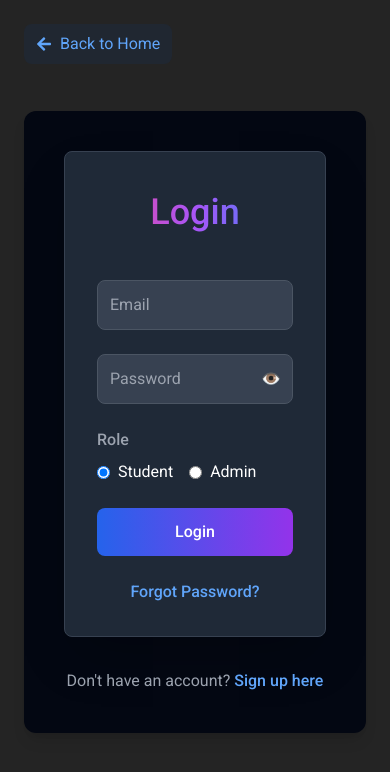
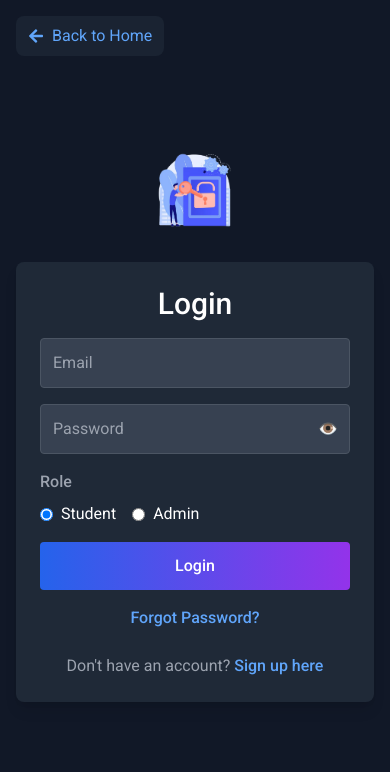
Before and after one commit to Somepalli-Venkatesh/vsm, a React (Vite) app in the folder frontend/: page /login in a window 390 px wide. Shown: the top 772 px of the page. Built offline with nearby package versions, Linux system fonts and the light colour scheme; no server answers; a web font is replaced by a local one.

Commit message:
login page

```diff
--- a/frontend/src/pages/Login.jsx
+++ b/frontend/src/pages/Login.jsx
@@ -3,7 +3,7 @@ import { useState } from "react";
 import axios from "../api/axios";
 import { useNavigate } from "react-router-dom";
 import { FaArrowLeft } from "react-icons/fa";
-import loginImage from "../assets/vsmlog.png"; // Replace with your image
+import loginImage from "../assets/vsmlog.png"; // Your logo image
 
 const Login = () => {
   const [email, setEmail] = useState("");
@@ -17,7 +17,6 @@ const Login = () => {
   const [showForgotModal, setShowForgotModal] = useState(false);
   const [forgotEmail, setForgotEmail] = useState("");
   const [forgotMessage, setForgotMessage] = useState("");
-  // New state to track success (true) or error (false)
   const [forgotSuccess, setForgotSuccess] = useState(null);
   const [forgotLoading, setForgotLoading] = useState(false);
 
@@ -85,38 +84,35 @@ const Login = () => {
   };
 
   return (
-    <div className="min-h-screen flex items-center justify-center bg-gray-1000 p-6 relative overflow-hidden">
+    <div className="min-h-screen bg-gray-900 text-white flex flex-col justify-center p-4 overflow-y-auto relative">
+      {/* Back Button */}
       <button
         onClick={() => navigate("/")}
         type="button"
-        className="absolute top-6 left-6 flex items-center text-blue-400 hover:text-blue-600 transition duration-300 z-30 bg-gray-800 bg-opacity-70 px-3 py-2 rounded-lg"
+        className="absolute top-4 left-4 flex items-center text-blue-400 hover:text-blue-600 z-30 bg-gray-800 bg-opacity-70 px-3 py-2 rounded-lg"
       >
         <FaArrowLeft className="mr-2" />
         Back to Home
       </button>
 
-      <div className="flex flex-col md:flex-row items-center w-full max-w-5xl bg-gray-1000 rounded-xl overflow-hidden gap-10 relative z-20 shadow-lg">
-        <div className="hidden md:flex md:w-1/2 p-12 items-center justify-center">
+      {/* Logo/Image */}
+      <div className="flex justify-center mb-6">
         <img
           src={loginImage}
-            alt="Login Illustration"
-            className="max-w-full h-auto rounded-lg shadow-lg hover:scale-105 transition duration-500 ease-in-out"
+          alt="Login Logo"
+          className="w-24 h-24 object-contain"
         />
       </div>
 
-        <div className="w-full md:w-1/2 p-10 bg-gray-950 rounded-lg text-white space-y-8">
-          <form
-            onSubmit={handleSubmit}
-            className="space-y-6 bg-gray-800 p-8 rounded-lg shadow-2xl border border-gray-700 hover:shadow-blue-500/50 transition duration-500 ease-in-out"
-          >
-            <h2 className="text-4xl font-extrabold text-center mt-2 mb-6 bg-gradient-to-r from-pink-500 via-purple-500 to-blue-500 bg-clip-text text-transparent">
-              Login
-            </h2>
+      {/* Login Form Container */}
+      <div className="max-w-md w-full mx-auto bg-gray-800 p-6 rounded-lg shadow-lg">
+        <h2 className="text-3xl font-bold text-center mb-4">Login</h2>
         {message && (
           <div className="mb-4 text-center text-red-400 font-medium">
             {message}
           </div>
         )}
+        <form onSubmit={handleSubmit} className="space-y-4">
           <input
             type="email"
             name="email"
@@ -124,7 +120,7 @@ const Login = () => {
             value={email}
             onChange={handleChange}
             required
-              className="w-full p-3 bg-gray-700 text-white border border-gray-600 rounded-lg focus:ring-2 focus:ring-blue-500 focus:outline-none placeholder-gray-400"
+            className="w-full p-3 bg-gray-700 border border-gray-600 rounded focus:ring-2 focus:ring-blue-500 placeholder-gray-400"
           />
           <div className="relative">
             <input
@@ -134,22 +130,20 @@ const Login = () => {
               value={password}
               onChange={handleChange}
               required
-                className="w-full p-3 bg-gray-700 text-white border border-gray-600 rounded-lg focus:ring-2 focus:ring-blue-500 focus:outline-none placeholder-gray-400"
+              className="w-full p-3 bg-gray-700 border border-gray-600 rounded focus:ring-2 focus:ring-blue-500 placeholder-gray-400"
             />
             <button
               type="button"
               onClick={() => setShowPassword(!showPassword)}
-                className="absolute inset-y-0 right-3 flex items-center text-gray-400 hover:text-gray-300"
+              className="absolute inset-y-0 right-3 flex items-center text-gray-400"
             >
               {showPassword ? "🙈" : "👁️"}
             </button>
           </div>
           <div>
-              <label className="block text-gray-400 font-medium mb-2">
-                Role
-              </label>
+            <label className="block mb-2 text-gray-400 font-medium">Role</label>
             <div className="flex space-x-4">
-                <label className="inline-flex items-center">
+              <label className="flex items-center">
                 <input
                   type="radio"
                   name="role"
@@ -160,7 +154,7 @@ const Login = () => {
                 />
                 <span className="ml-2">Student</span>
               </label>
-                <label className="inline-flex items-center">
+              <label className="flex items-center">
                 <input
                   type="radio"
                   name="role"
@@ -175,8 +169,8 @@ const Login = () => {
           </div>
           <button
             type="submit"
-              className="w-full bg-gradient-to-r from-blue-600 to-purple-600 text-white py-3 rounded-lg font-semibold hover:shadow-lg hover:scale-105 transition-all duration-300 ease-in-out"
             disabled={loading}
+            className="w-full bg-gradient-to-r from-blue-600 to-purple-600 py-3 rounded font-semibold hover:shadow-lg transition-all duration-300"
           >
             {loading ? "Logging in..." : "Login"}
           </button>
@@ -190,7 +184,7 @@ const Login = () => {
             </button>
           </div>
         </form>
-          <p className="text-center text-gray-400">
+        <div className="mt-6 text-center text-gray-400">
           Don't have an account?{" "}
           <a
             href="/signup"
@@ -198,7 +192,6 @@ const Login = () => {
           >
             Sign up here
           </a>
-          </p>
         </div>
       </div>
 
@@ -206,24 +199,19 @@ const Login = () => {
       {showForgotModal && (
         <div className="fixed inset-0 flex items-center justify-center z-50">
           <div className="absolute inset-0 bg-black opacity-70"></div>
-          <div
-            className="bg-black rounded-lg p-6 z-10 w-80 border border-purple-700
-                       shadow-2xl shadow-[0_0_20px_2px_rgba(128,0,128,0.7)]
-                       transition-shadow duration-300"
-          >
+          <div className="bg-gray-800 p-6 rounded w-80 border border-purple-700 shadow-lg z-10">
             <h3 className="text-xl font-bold text-purple-400 mb-4">
               Forgot Password
             </h3>
             <p className="text-gray-300 text-sm mb-4">
-              Enter your email to receive a password reset link.
+              Enter your email to receive a reset link.
             </p>
             <input
               type="email"
               placeholder="Your email"
               value={forgotEmail}
               onChange={(e) => setForgotEmail(e.target.value)}
-              className="w-full p-2 rounded mb-2 bg-gray-700 text-white border border-purple-700
-                         focus:ring-2 focus:ring-purple-500 focus:outline-none"
+              className="w-full p-2 bg-gray-700 rounded border border-purple-700 focus:ring-2 focus:ring-purple-500 text-white placeholder-gray-400 mb-2"
             />
             {forgotMessage && (
               <p
@@ -234,7 +222,7 @@ const Login = () => {
                 {forgotMessage}
               </p>
             )}
-            <div className="flex justify-end gap-3">
+            <div className="flex justify-end space-x-3">
               <button
                 onClick={() => {
                   setShowForgotModal(false);
@@ -242,14 +230,14 @@ const Login = () => {
                   setForgotMessage("");
                   setForgotSuccess(null);
                 }}
-                className="px-4 py-2 bg-gray-600 rounded hover:bg-gray-500 transition-colors shadow-md hover:shadow-lg"
+                className="px-4 py-2 bg-gray-600 rounded hover:bg-gray-500 transition-colors"
               >
                 Cancel
               </button>
               <button
                 onClick={handleForgotSubmit}
                 disabled={forgotLoading}
-                className="px-4 py-2 bg-purple-600 rounded hover:bg-purple-500 transition-colors shadow-md hover:shadow-lg"
+                className="px-4 py-2 bg-purple-600 rounded hover:bg-purple-500 transition-colors"
               >
                 {forgotLoading ? "Sending..." : "Send Reset Link"}
               </button>
```
Lines whose indentation alone changed are shown as unchanged.
